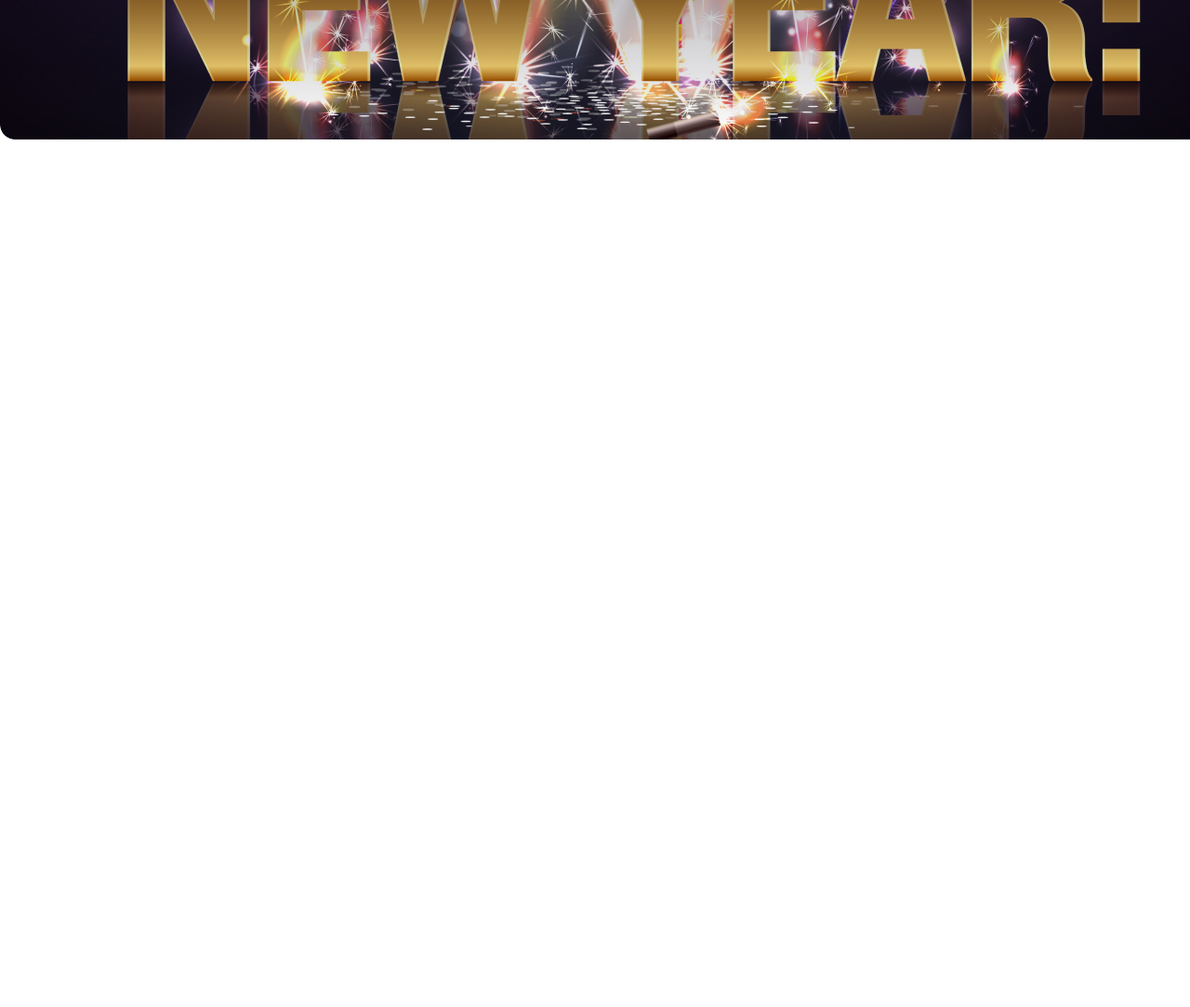
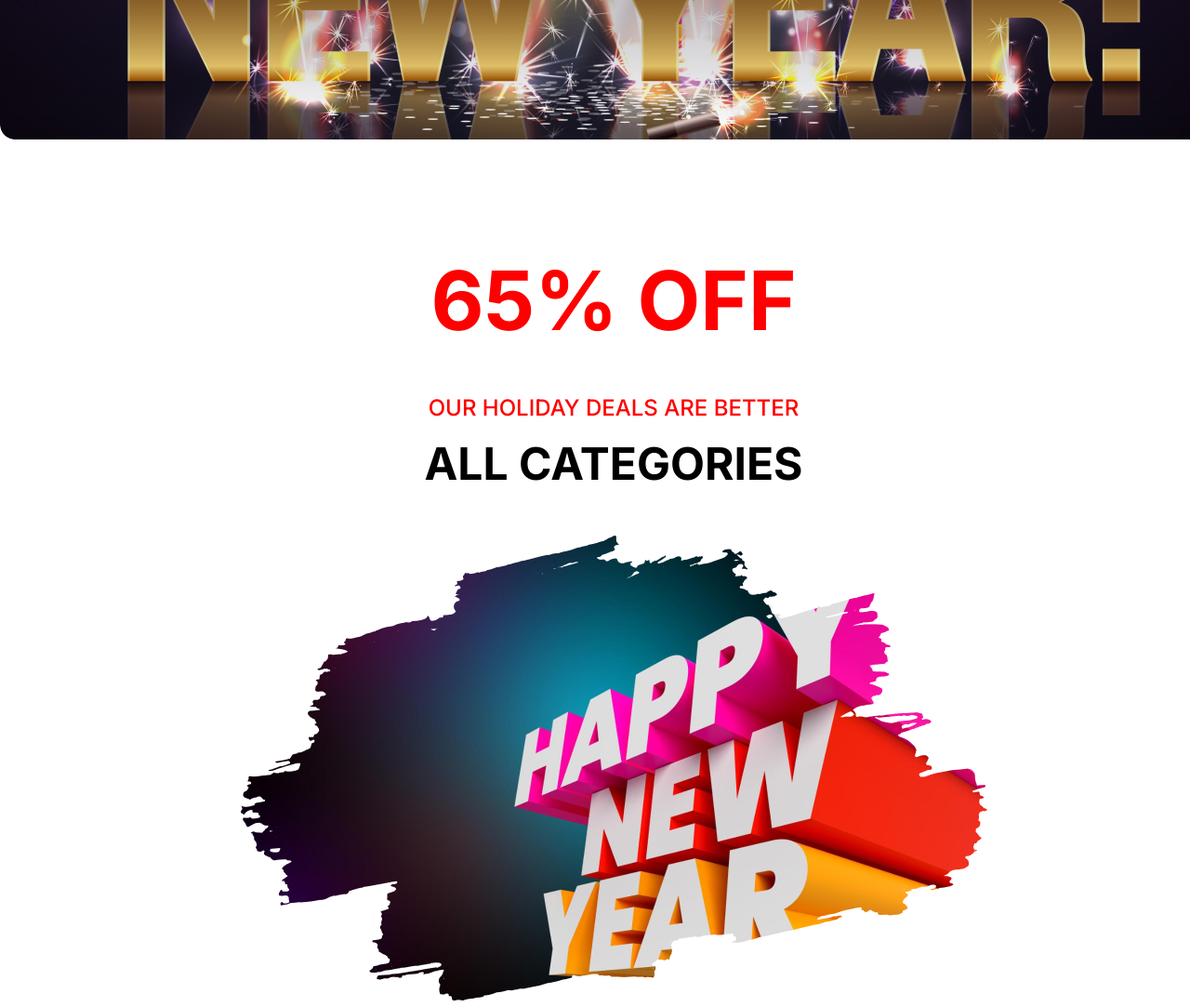
Before and after one commit to DevRifato/b9-a1, a plain HTML site: page index.html in a window 1280 px wide. Shown: the part 500-1583 px from the top of the page at 93% size. Before the commit the page ends 800 px from the top, so only its background shows below. Drawn offline with Linux system fonts and the light colour scheme.

Commit message:
section 1 added

```diff
--- a/index.html
+++ b/index.html
@@ -1,11 +1,13 @@
 <!DOCTYPE html>
 <html lang="en">
+
 <head>
     <meta charset="UTF-8">
     <meta name="viewport" content="width=device-width, initial-scale=1.0">
     <link rel="stylesheet" href="style.css">
     <title>New Year</title>
 </head>
+
 <body>
     <!-- header -->
     <header>
@@ -20,9 +22,21 @@
     </header>
     <!-- main -->
     <main>
+        <!-- section 1 -->
+        <section class="section-1">
+            <div class="sec-1-title">
+                <h1>65% OFF</h1>
+                <p>OUR HOLIDAY DEALS ARE BETTER</p>
+                <h2>ALL CATEGORIES</h2>
+            </div>
+            <div class="newyear-photo">
+                <img src="./resources/New Year Photo.png" alt="image of a new year">
+            </div>
+        </section>
 
     </main>
     <!-- footer -->
     <footer></footer>
 </body>
+
 </html>
--- a/style.css
+++ b/style.css
@@ -1,4 +1,7 @@
+/* font merriweather */
 @import url("https://fonts.googleapis.com/css2?family=Merriweather:wght@300;400;700;900&display=swap");
+/* font inter */
+@import url("https://fonts.googleapis.com/css2?family=Inter:wght@100;200;300;400;500;600;700;800;900&display=swap");
 * {
   margin: 0;
   padding: 0;
@@ -10,7 +13,10 @@ body {
 }
 /* --------------------------------------------------------------------------------------------------- */
 
-/* banner */
+/*--------------------------- banner */
+header{
+  margin-bottom: 120px;
+}
 .banner {
   border-radius: 16px;
   background: linear-gradient(180deg, #070211 0%, rgba(7, 2, 17, 0) 100%),
@@ -18,10 +24,10 @@ body {
   background-repeat: no-repeat;
   background-position: center;
   margin: 50px auto;
-  width: 1320px;
+
   height: 600px;
 }
-/* bannner-title */
+/* ------------------------- bannner-title */
 .banner-title {
   padding-top: 177px;
   max-width: 632px;
@@ -39,4 +45,38 @@ body {
   font-size: 72px;
   font-weight: 900;
 }
-/* -------------- */
+/* ------------------------- main section */
+/* --------------------------section 1 */
+.section-1{
+  margin-bottom: 120px;
+}
+.sec-1-title {
+  text-align: center;
+}
+.sec-1-title h1,
+p {
+  color: #f00;
+}
+.sec-1-title h1 {
+  font-size: 88px;
+  font-family: "Inter", sans-serif;
+  font-weight: 700;
+  margin-bottom: 48px;
+}
+
+.sec-1-title p {
+  font-size: 24px;
+  font-family: "Inter", sans-serif;
+  font-weight: 500;
+  margin-bottom: 16px;
+}
+.sec-1-title h2{
+  font-size: 48px;
+  font-weight: 700;
+  font-family: "Inter", sans-serif;
+  margin-bottom: 48px;
+}
+.newyear-photo{
+  text-align: center;
+}
+  /* --------------------------section 2 */
```
